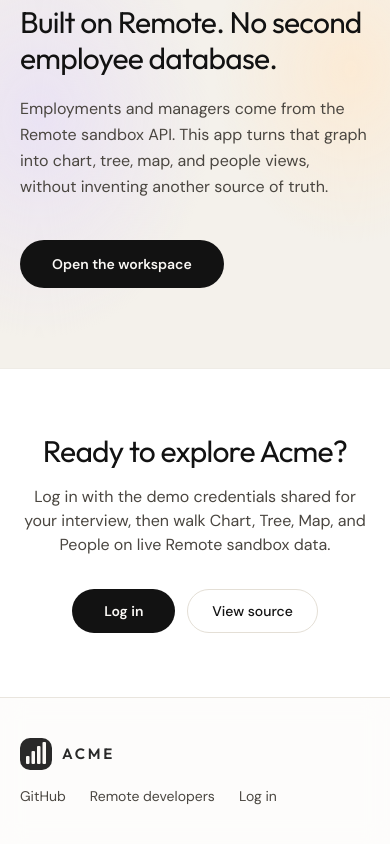
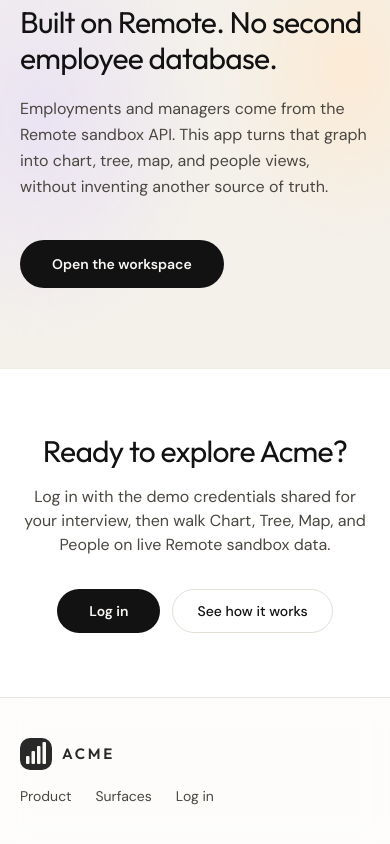
Before and after one commit to chikoshire/remote-org-chart, a Next.js app: page / in a window 390 px wide. Shown: the part 4045-4889 px from the top of the page. Built offline with nearby package versions, Linux system fonts and the light colour scheme.

Commit message:
fix: remove GitHub and developer links from marketing
Keep the landing page focused on the Acme product and login path, not
repo or Remote developer docs.

```diff
--- a/src/app/page.tsx
+++ b/src/app/page.tsx
@@ -185,10 +185,10 @@ export default function MarketingHomePage() {
                   Log in
                 </Link>
                 <a
-                  href="https://github.com/chikoshire/remote-org-chart"
+                  href="#product"
                   className="inline-flex min-h-11 items-center rounded-full border border-norma-border px-6 text-sm font-medium text-norma-ink transition hover:border-norma-ink/30"
                 >
-                  View source
+                  See how it works
                 </a>
               </div>
             </MarketingReveal>
@@ -200,17 +200,11 @@ export default function MarketingHomePage() {
         <div className="mx-auto flex max-w-6xl flex-col gap-4 px-5 py-10 text-sm text-norma-ink-muted md:flex-row md:items-center md:justify-between md:px-8">
           <AcmeLogo withWordmark className="opacity-90" />
           <div className="flex flex-wrap gap-6">
-            <a
-              href="https://github.com/chikoshire/remote-org-chart"
-              className="transition hover:text-norma-ink"
-            >
-              GitHub
+            <a href="#product" className="transition hover:text-norma-ink">
+              Product
             </a>
-            <a
-              href="https://developer.remote.com"
-              className="transition hover:text-norma-ink"
-            >
-              Remote developers
+            <a href="#surfaces" className="transition hover:text-norma-ink">
+              Surfaces
             </a>
             <Link href="/login" className="transition hover:text-norma-ink">
               Log in
--- a/src/components/marketing/MarketingHeader.tsx
+++ b/src/components/marketing/MarketingHeader.tsx
@@ -7,7 +7,7 @@ import { AcmeLogo } from "@/components/brand/AcmeLogo";
 const NAV = [
   { href: "#product", label: "Product" },
   { href: "#surfaces", label: "Surfaces" },
-  { href: "#source", label: "Source" },
+  { href: "#source", label: "Remote" },
 ] as const;
 
 export function MarketingHeader() {
@@ -44,12 +44,6 @@ export function MarketingHeader() {
           ))}
         </nav>
         <div className="flex items-center gap-3">
-          <a
-            href="https://github.com/chikoshire/remote-org-chart"
-            className="hidden text-sm font-medium text-norma-ink-muted transition hover:text-norma-ink sm:inline"
-          >
-            GitHub
-          </a>
           <Link href="/login" className="norma-cta min-h-10 px-5 text-sm">
             Log in
           </Link>
```
Also changed, not shown: 1 other file (tests, documents, lock files or other folders).
